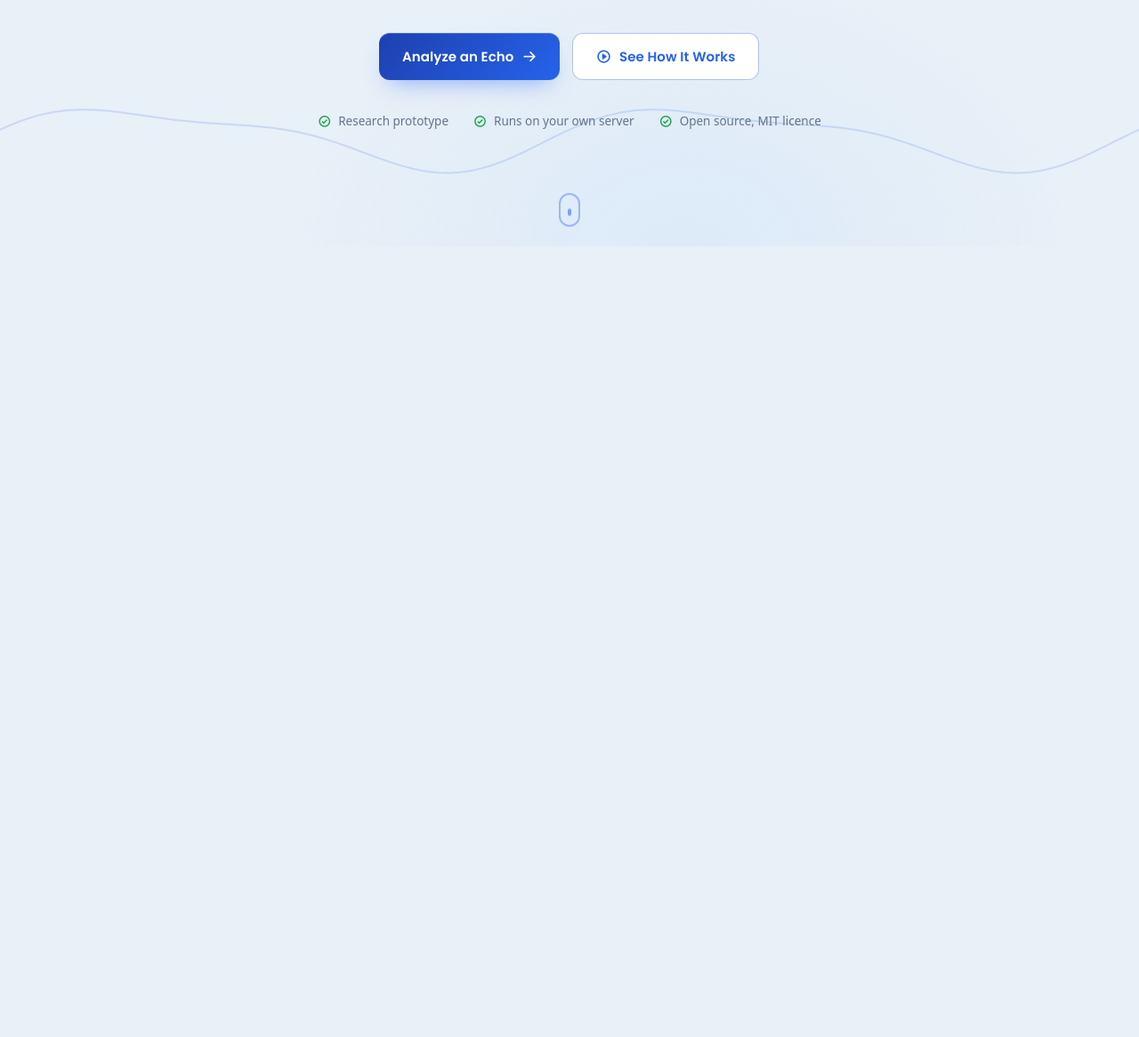
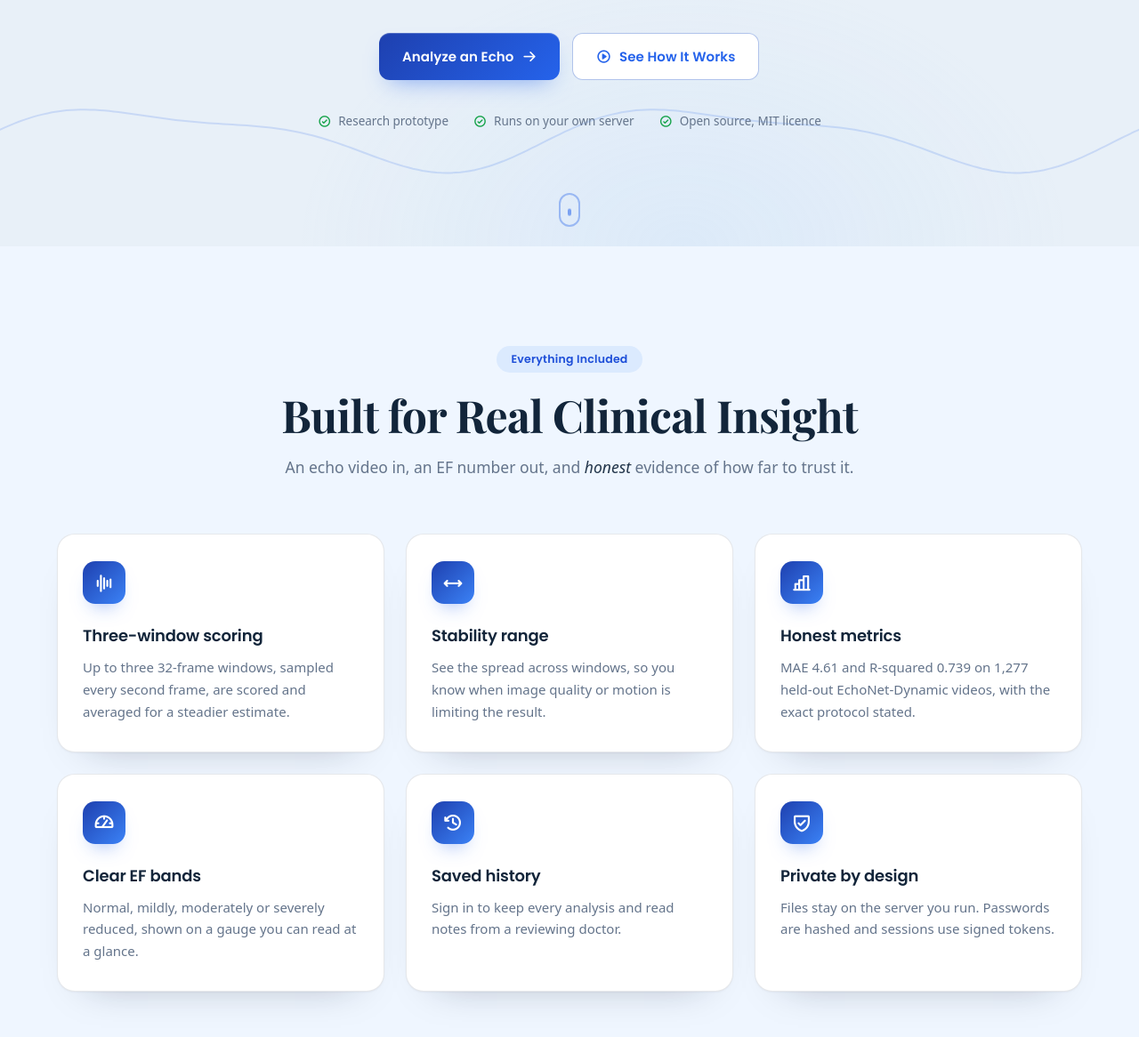
Before and after one commit to kartikpagariya25/arterion-ef-estimation, a plain HTML site: page frontend/index.html in a window 1280 px wide. Shown: the part 532-1698 px from the top of the page at 89% size. Before the commit the page ends 809 px from the top, so only its background shows below. Drawn offline with nearby package versions, Linux system fonts and the light colour scheme; a web font is replaced by a local one.

Commit message:
Add the six feature cards

```diff
--- a/frontend/css/landing.css
+++ b/frontend/css/landing.css
@@ -113,3 +113,11 @@ html.lp-anim .lp-badge, html.lp-anim .lp-hero h1 .ln, html.lp-anim .lp-lead, htm
   .lp-cta .lp-btn { width: 100%; }
   .lp-motif { height: 110px; bottom: 60px; }
 }
+
+/* Feature cards, steps, tool frame. */
+.lp-features { display: grid; grid-template-columns: repeat(3, 1fr); gap: 24px; }
+.lp-card { position: relative; background: var(--card); border: 1px solid var(--line); border-radius: 20px; padding: 30px 28px 32px; box-shadow: 0 1px 2px rgba(15, 23, 42, .04), 0 22px 44px -34px rgba(15, 23, 42, .35); transition: transform .45s cubic-bezier(.16, 1, .3, 1), box-shadow .45s, border-color .3s; }
+.lp-card:hover { transform: translateY(-6px); border-color: color-mix(in srgb, var(--brand-2) 30%, var(--line)); box-shadow: 0 1px 2px rgba(15, 23, 42, .04), 0 30px 54px -30px color-mix(in srgb, var(--brand-2) 55%, transparent); }
+.lp-ico { display: grid; place-items: center; width: 48px; height: 48px; border-radius: 14px; background: linear-gradient(135deg, var(--brand-1), var(--brand-3)); color: #fff; font-size: 23px; box-shadow: 0 12px 22px -12px var(--glow-strong); }
+.lp-card h3 { margin-top: 22px; font: 600 18px var(--font-body); letter-spacing: -.01em; color: var(--ink); }
+.lp-card p { margin-top: 10px; color: var(--muted); font-size: 15px; line-height: 1.65; }
--- a/frontend/index.html
+++ b/frontend/index.html
@@ -42,6 +42,19 @@
   </div>
   <a class="lp-scroll" href="#features" aria-label="Scroll to features"></a>
 </section>
+<section class="lp-section lp-soft" id="features">
+  <div class="lp-wrap">
+    <div class="lp-head"><span class="lp-pill">Everything Included</span><h2 class="lp-h2">Built for Real Clinical Insight</h2><p class="lp-sub">An echo video in, an EF number out, and <em>honest</em> evidence of how far to trust it.</p></div>
+    <div class="lp-features">
+      <article class="lp-card"><span class="lp-ico"><i class="ph-bold ph-waveform" aria-hidden="true"></i></span><h3>Three-window scoring</h3><p>Up to three 32-frame windows, sampled every second frame, are scored and averaged for a steadier estimate.</p></article>
+      <article class="lp-card"><span class="lp-ico"><i class="ph-bold ph-arrows-horizontal" aria-hidden="true"></i></span><h3>Stability range</h3><p>See the spread across windows, so you know when image quality or motion is limiting the result.</p></article>
+      <article class="lp-card"><span class="lp-ico"><i class="ph-bold ph-chart-bar" aria-hidden="true"></i></span><h3>Honest metrics</h3><p>MAE 4.61 and R-squared 0.739 on 1,277 held-out EchoNet-Dynamic videos, with the exact protocol stated.</p></article>
+      <article class="lp-card"><span class="lp-ico"><i class="ph-bold ph-gauge" aria-hidden="true"></i></span><h3>Clear EF bands</h3><p>Normal, mildly, moderately or severely reduced, shown on a gauge you can read at a glance.</p></article>
+      <article class="lp-card"><span class="lp-ico"><i class="ph-bold ph-clock-counter-clockwise" aria-hidden="true"></i></span><h3>Saved history</h3><p>Sign in to keep every analysis and read notes from a reviewing doctor.</p></article>
+      <article class="lp-card"><span class="lp-ico"><i class="ph-bold ph-shield-check" aria-hidden="true"></i></span><h3>Private by design</h3><p>Files stay on the server you run. Passwords are hashed and sessions use signed tokens.</p></article>
+    </div>
+  </div>
+</section>
 <script src="js/config.js"></script>
 <script src="js/account-config.js"></script>
 <script src="js/auth.js"></script>
```
